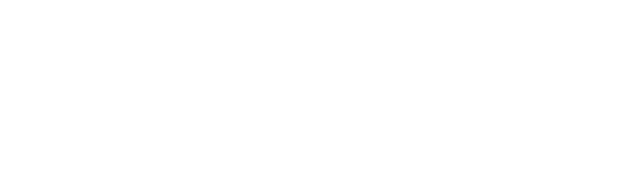
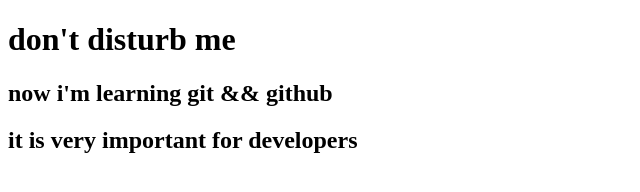
Before and after one commit to euhansarkar/my-new-repo, a plain HTML site: page index.html in a window 1280 px wide. Shown: the whole page, without its empty margins (0-640 px from the left). Drawn offline with Linux system fonts and the light colour scheme.

Commit message:
added some headr text

```diff
--- a/index.html
+++ b/index.html
@@ -8,7 +8,9 @@
 </head>
 <body>
 
-
+    <h1>don't disturb me</h1>
+    <h2>now i'm learning git && github</h2>
+    <h2>it is very important for developers</h2>
 
 </body>
 </html>
```
